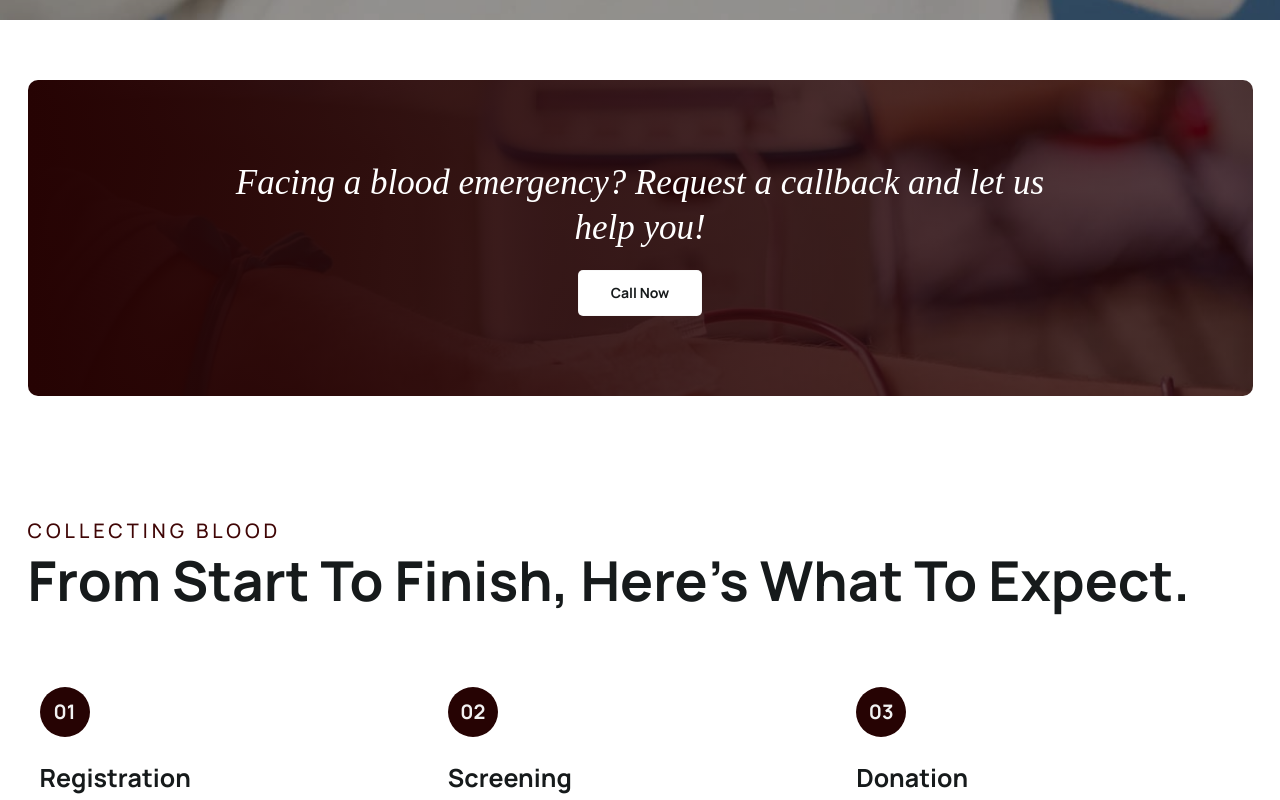
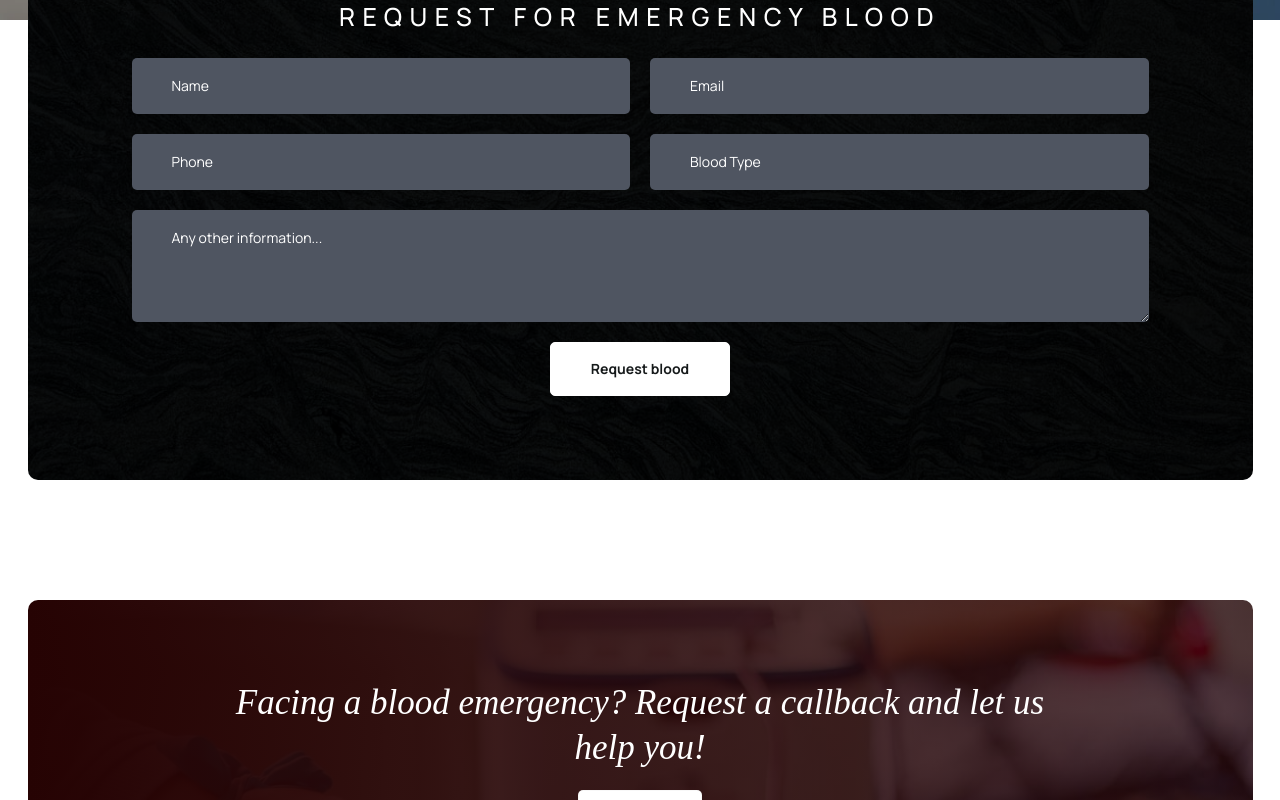
Before and after one commit to moazamdev/hemocell, a React (Vite) app: page /need-blood in a window 1280 px wide. Shown: the part 700-1500 px from the top of the page. Built offline with nearby package versions, Linux system fonts and the light colour scheme; a web font is replaced by a local one.

Commit message:
created forms for all pages

```diff
--- a/src/components/pages/contact/contact-page.jsx
+++ b/src/components/pages/contact/contact-page.jsx
@@ -1,6 +1,29 @@
+import { useState } from "react";
 import HeroComponent from "../../sections/hero/hero-component";
+import FormComponent from "../../sections/form/form-component";
 
 const ContactPage = () => {
+	const [formData, setFormData] = useState({
+		name: "",
+		email: "",
+		phone: "",
+		blood_type: "",
+	});
+
+	const handleSubmit = (e) => {
+		e.preventDefault();
+
+		console.log(formData);
+
+		setFormData({
+			name: "",
+			email: "",
+			phone: "",
+			blood_type: "",
+			message: "",
+		});
+	};
+
 	const ContactPageDetails = {
 		hero: {
 			subheadingText: "Got any Questions?",
@@ -8,6 +31,37 @@ const ContactPage = () => {
 			classHint: "contact-page-hero",
 		},
 	};
+
+	const fields = [
+		{
+			key: "name",
+			name: "name",
+			type: "text",
+			placeholder: "Name",
+			required: true,
+		},
+		{
+			key: "email",
+			name: "email",
+			type: "email",
+			placeholder: "Email",
+			required: true,
+		},
+		{
+			key: "phone",
+			name: "phone",
+			type: "tel",
+			placeholder: "Phone",
+			required: true,
+		},
+		{
+			key: "reason",
+			name: "reason",
+			type: "text",
+			placeholder: "Reason",
+			required: false,
+		},
+	];
 
 	// const stepDetails = [
 	// 	{
@@ -35,7 +89,14 @@ const ContactPage = () => {
 	return (
 		<>
 			<HeroComponent {...ContactPageDetails.hero} />
-
+			<FormComponent
+				fields={fields}
+				heading={"We’re to help"}
+				buttonText={"Send Message"}
+				handleSubmit={handleSubmit}
+				formData={formData}
+				setFormData={setFormData}
+			/>
 		</>
 	);
 };
--- a/src/components/pages/donate-blood/donate-blood-page.jsx
+++ b/src/components/pages/donate-blood/donate-blood-page.jsx
@@ -1,8 +1,10 @@
+import { useState } from "react";
 import HeroComponent from "../../sections/hero/hero-component";
 import ThreeStepProcessComponent from "../../sections/three-step-process/three-step-process-component";
 import SideBySideComponent from "../../sections/side-by-side/side-by-side-component";
 import QuoteComponent from "../../sections/quote/quote-component";
 import CriteriaComponent from "../../sections/criteria/criteria-component";
+import FormComponent from "../../sections/form/form-component";
 
 const DonateBloodPage = () => {
 	const [formData, setFormData] = useState({
@@ -22,6 +24,7 @@ const DonateBloodPage = () => {
 			email: "",
 			phone: "",
 			blood_type: "",
+			message: "",
 		});
 	};
 
@@ -124,7 +127,7 @@ const DonateBloodPage = () => {
 			name: "blood-type",
 			type: "text",
 			placeholder: "Blood Type",
-			required: true,
+			required: false,
 		},
 	];
 
--- a/src/components/pages/need-blood/need-blood-page.jsx
+++ b/src/components/pages/need-blood/need-blood-page.jsx
@@ -1,9 +1,32 @@
+import { useState } from "react";
 import HeroComponent from "../../sections/hero/hero-component";
 import ThreeStepProcessComponent from "../../sections/three-step-process/three-step-process-component";
 import QuoteComponent from "../../sections/quote/quote-component";
 import CriteriaComponent from "../../sections/criteria/criteria-component";
+import FormComponent from "../../sections/form/form-component";
 
 const NeedBloodPage = () => {
+	const [formData, setFormData] = useState({
+		name: "",
+		email: "",
+		phone: "",
+		blood_type: "",
+	});
+
+	const handleSubmit = (e) => {
+		e.preventDefault();
+
+		console.log(formData);
+
+		setFormData({
+			name: "",
+			email: "",
+			phone: "",
+			blood_type: "",
+			message: "",
+		});
+	};
+
 	const NeedBloodPageDetails = {
 		quote: {
 			classHint: "quote need-blood-quote",
@@ -64,10 +87,49 @@ const NeedBloodPage = () => {
 		},
 	];
 
+	const fields = [
+		{
+			key: "name",
+			name: "name",
+			type: "text",
+			placeholder: "Name",
+			required: true,
+		},
+		{
+			key: "email",
+			name: "email",
+			type: "email",
+			placeholder: "Email",
+			required: true,
+		},
+		{
+			key: "phone",
+			name: "phone",
+			type: "tel",
+			placeholder: "Phone",
+			required: true,
+		},
+		{
+			key: "blood-type",
+			name: "blood-type",
+			type: "text",
+			placeholder: "Blood Type",
+			required: false,
+		},
+	];
+
 	return (
 		<>
 			<HeroComponent {...NeedBloodPageDetails.hero} />
-            <QuoteComponent {...NeedBloodPageDetails.quote} />
+			<FormComponent
+				fields={fields}
+				heading={"Request for emergency blood"}
+				buttonText={"Request blood"}
+				handleSubmit={handleSubmit}
+				formData={formData}
+				setFormData={setFormData}
+			/>
+			<QuoteComponent {...NeedBloodPageDetails.quote} />
 			<ThreeStepProcessComponent
 				stepsText={NeedBloodPageDetails.stepsText}
 				stepDetails={stepDetails}
```
